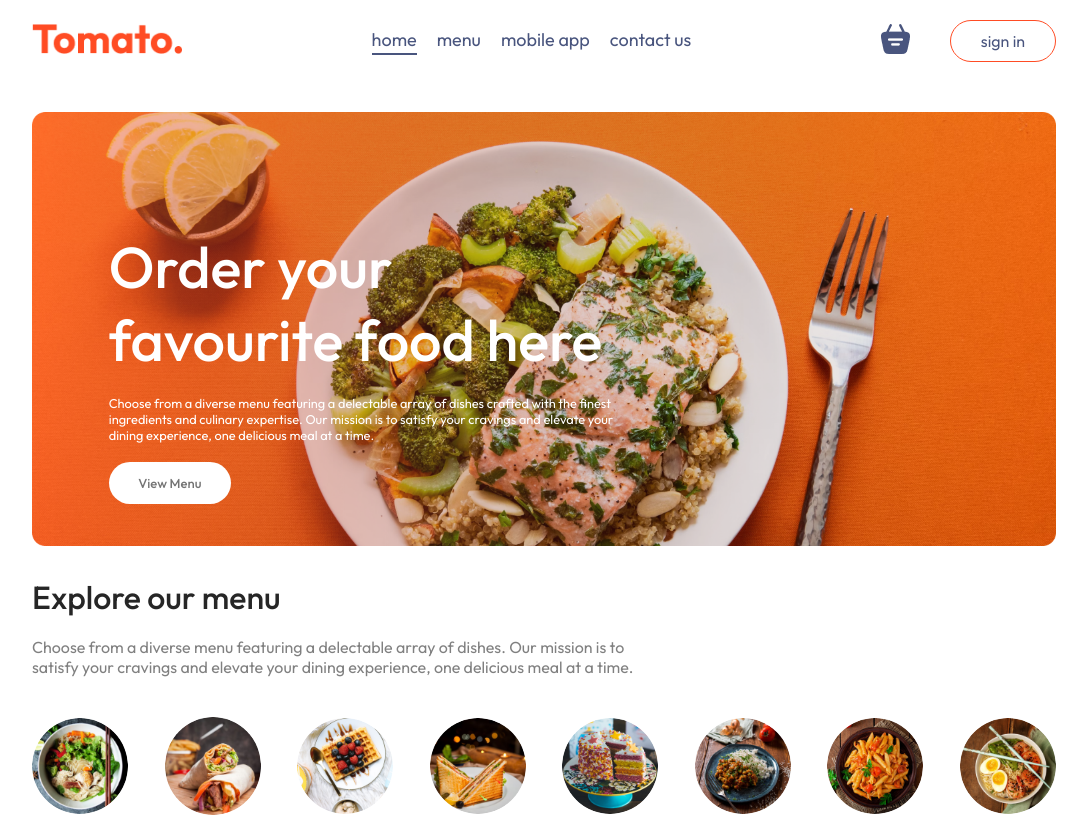
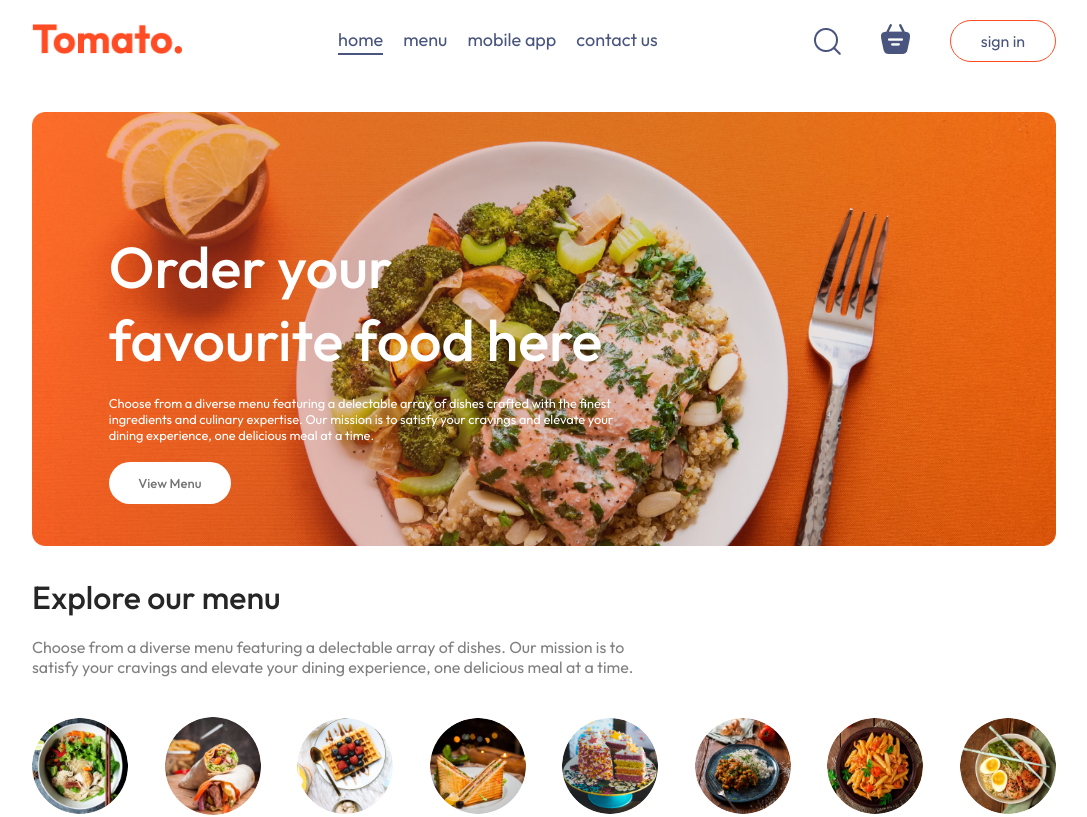
Before and after one commit to agnolas7/food-del, a React (Vite) app in the folder frontend/: page / in a window 1280 px wide. Shown: the top 817 px of the page, without its empty margins (96-1183 px from the left). Built offline with nearby package versions, Linux system fonts and the light colour scheme; no server answers.

Commit message:
Update Navbar.jsx

```diff
--- a/frontend/src/components/Navbar/Navbar.jsx
+++ b/frontend/src/components/Navbar/Navbar.jsx
@@ -26,7 +26,7 @@ const Navbar = ({ setShowLogin }) => {
         <a href='#footer' onClick={() => setMenu("contact")} className={`${menu === "contact" ? "active" : ""}`}>contact us</a>
       </ul>
       <div className="navbar-right">
-
+        <img src={assets.search_icon} alt="" />
         <Link to='/cart' className='navbar-search-icon'>
           <img src={assets.basket_icon} alt="" />
           <div className={getTotalCartAmount() > 0 ? "dot" : ""}></div>
```
